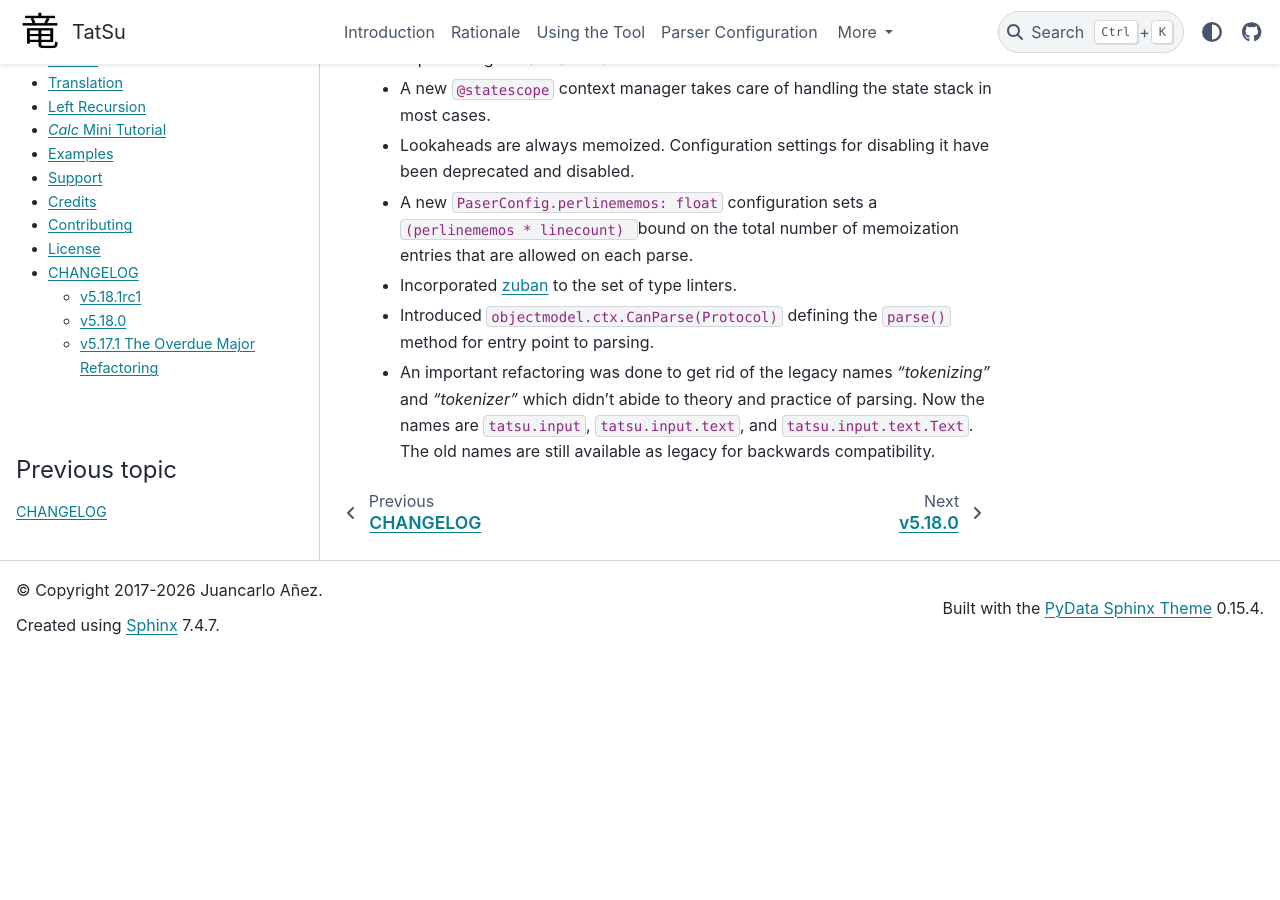
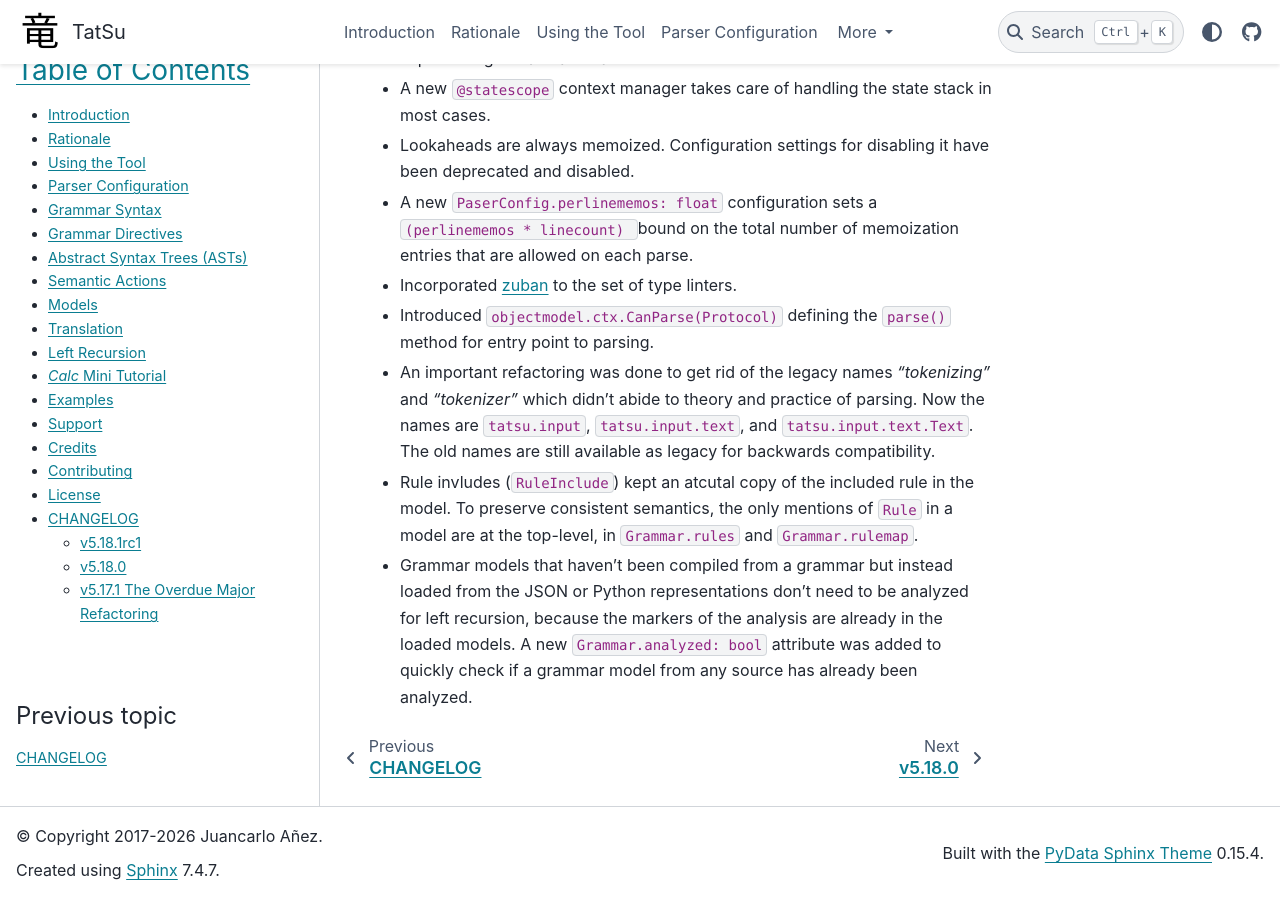
Before and after one commit to neogeny/TatSu, a Sphinx documentation site: the page built from docs/changelog/CHANGELOG_v5.18.1.md, in a window 1280 px wide and 900 px high, scrolled down 1415 px. Built offline with Sphinx 7.4.7 and the PyData theme 0.15.4, drawn with Linux system fonts in a browser that asks for light colours; pages that are not in the unit, such as notebooks, are missing from menus; before the commit the page ends 2069 px from its top, so only the background shows below that.

Commit message:
[changelog] Update with latest changes

```diff
--- a/docs/changelog/CHANGELOG_v5.18.1.md
+++ b/docs/changelog/CHANGELOG_v5.18.1.md
@@ -79,3 +79,13 @@
   and *"tokenizer"* which didn't abide to theory and practice of parsing. Now the
   names are `tatsu.input`, `tatsu.input.text`, and `tatsu.input.text.Text`. The
   old names are still available as legacy for backwards compatibility.
+
+- Rule invludes (`RuleInclude`) kept an atcutal copy of the included rule in the
+  model. To preserve consistent semantics, the only mentions of `Rule` in a model
+  are at the top-level, in `Grammar.rules` and `Grammar.rulemap`.
+
+- Grammar models that haven't been compiled from a grammar but instead loaded from
+  the JSON or Python representations don't need to be analyzed for left recursion,
+  because the markers of the analysis are already in the loaded models. A new
+  `Grammar.analyzed: bool` attribute was added to quickly check if a grammar model
+  from any source has already been analyzed.
```
